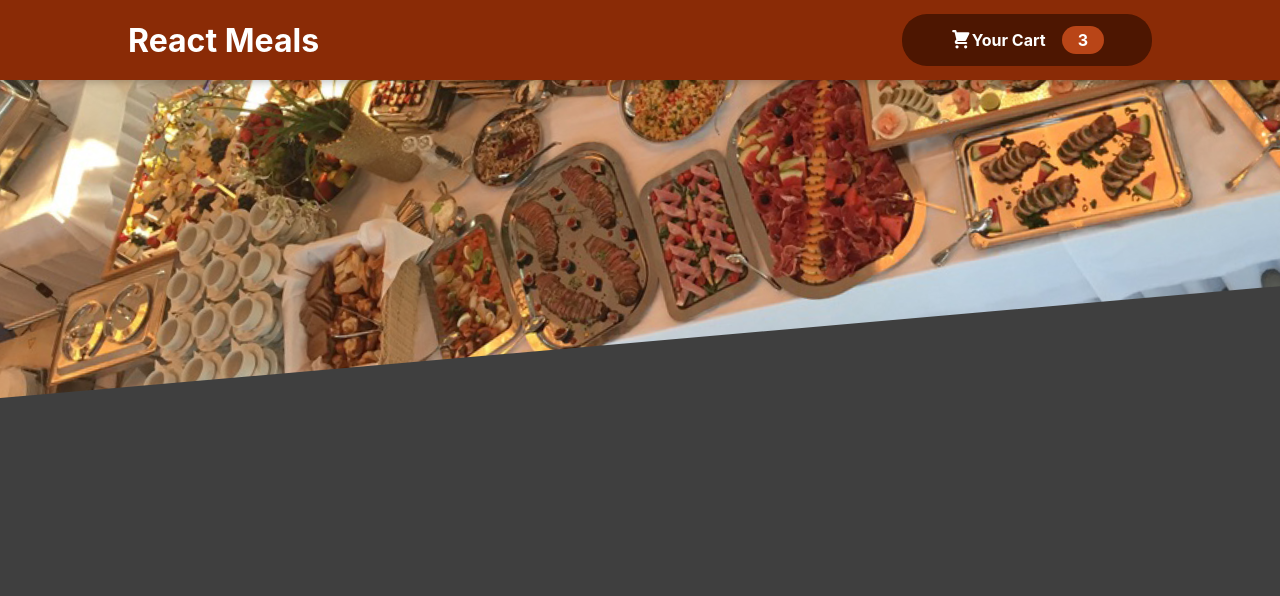
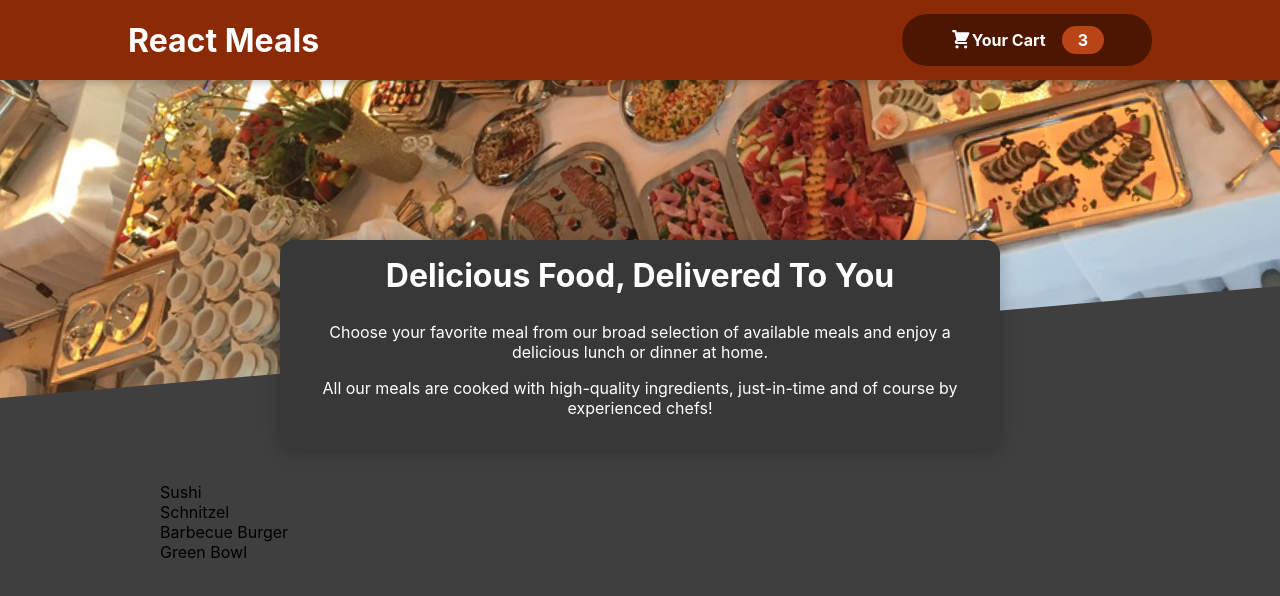
Before and after one commit to SteveLabrinos/react-playground, a React (Create React App) app: page / in a window 1280 px wide. Shown: the top 596 px of the page. Built offline with nearby package versions, Linux system fonts and the light colour scheme.

Commit message:
add meals summary and available meals list components

```diff
--- a/src/App.js
+++ b/src/App.js
@@ -1,11 +1,15 @@
 import { Fragment } from 'react';
 
 import Header from './components/Layout/Header';
+import Meals from './components/Meals/Meals';
 
 function App() {
   return (
     <Fragment>
       <Header />
+      <main>
+        <Meals />
+      </main>
     </Fragment>
   );
 }
--- /dev/null
+++ b/src/assets/dummyMeals.js
@@ -0,0 +1,26 @@
+export const DUMMY_MEALS = [
+  {
+    id: 'm1',
+    name: 'Sushi',
+    description: 'Finest fish and veggies',
+    price: 22.99,
+  },
+  {
+    id: 'm2',
+    name: 'Schnitzel',
+    description: 'A german specialty!',
+    price: 16.5,
+  },
+  {
+    id: 'm3',
+    name: 'Barbecue Burger',
+    description: 'American, raw, meaty',
+    price: 12.99,
+  },
+  {
+    id: 'm4',
+    name: 'Green Bowl',
+    description: 'Healthy...and green...',
+    price: 18.99,
+  },
+];
--- /dev/null
+++ b/src/components/Meals/AvailableMeals.js
@@ -0,0 +1,14 @@
+import styles from './AvailableMeals.module.css';
+import { DUMMY_MEALS } from '../../assets/dummyMeals';
+
+function AvailableMeals() {
+  const mealsList = DUMMY_MEALS.map(meal => <li>{meal.name}</li>);
+
+  return (
+    <section className={styles.meals}>
+      <ul>{mealsList}</ul>
+    </section>
+  );
+}
+
+export default AvailableMeals;
--- /dev/null
+++ b/src/components/Meals/AvailableMeals.module.css
@@ -0,0 +1,24 @@
+.meals {
+  max-width: 60rem;
+  width: 90%;
+  margin: 2rem auto;
+  animation: meals-appear 1s ease-out forwards;
+}
+
+.meals ul {
+  list-style: none;
+  margin: 0;
+  padding: 0;
+}
+
+@keyframes meals-appear {
+  from {
+    opacity: 0;
+    transform: translateY(3rem);
+  }
+
+  to {
+    opacity: 1;
+    transform: translateY(0);
+  }
+}
--- /dev/null
+++ b/src/components/Meals/Meals.js
@@ -0,0 +1,15 @@
+import { Fragment } from 'react';
+
+import MealsSummary from './MealsSummary';
+import AvailableMeals from './AvailableMeals';
+
+function Meals() {
+  return (
+    <Fragment>
+      <MealsSummary />
+      <AvailableMeals />
+    </Fragment>
+  );
+}
+
+export default Meals;
--- /dev/null
+++ b/src/components/Meals/MealsSummary.js
@@ -0,0 +1,19 @@
+import styles from './MealsSummary.module.css';
+
+function MealsSummary() {
+  return (
+    <section className={styles.summary}>
+      <h2>Delicious Food, Delivered To You</h2>
+      <p>
+        Choose your favorite meal from our broad selection of available meals and enjoy a
+        delicious lunch or dinner at home.
+      </p>
+      <p>
+        All our meals are cooked with high-quality ingredients, just-in-time and of course
+        by experienced chefs!
+      </p>
+    </section>
+  );
+}
+
+export default MealsSummary;
--- /dev/null
+++ b/src/components/Meals/MealsSummary.module.css
@@ -0,0 +1,17 @@
+.summary {
+  width: 90%;
+  max-width: 45rem;
+  text-align: center;
+  color: white;
+  background-color: #383838;
+  margin: -10rem auto auto;
+  position: relative;
+  padding: 1rem;
+  box-shadow: 0 1px 18px rgba(0, 0, 0, 0.25);
+  border-radius: 14px;
+}
+
+.summary h2 {
+  font-size: 2rem;
+  margin-top: 0;
+}
```
